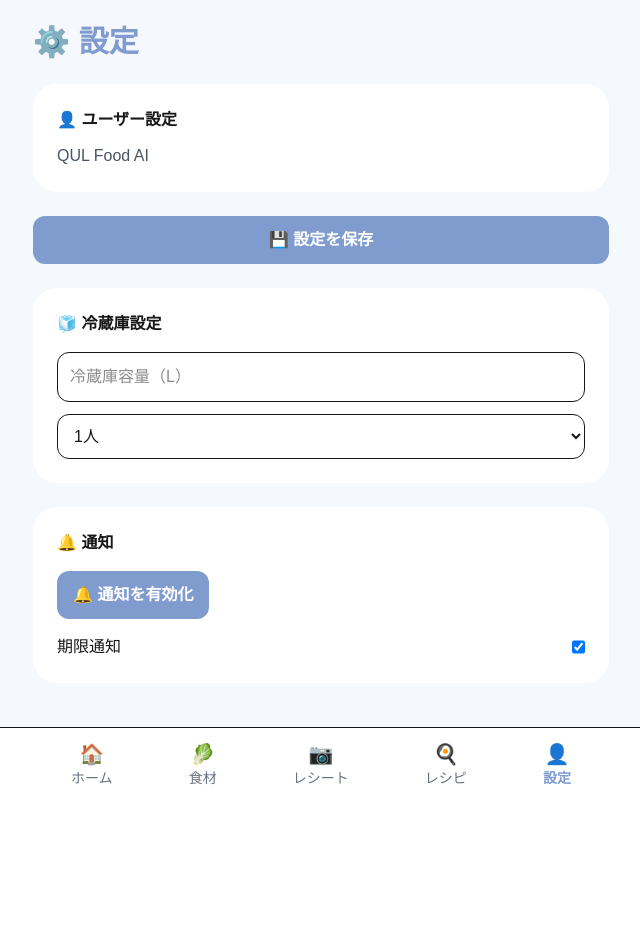
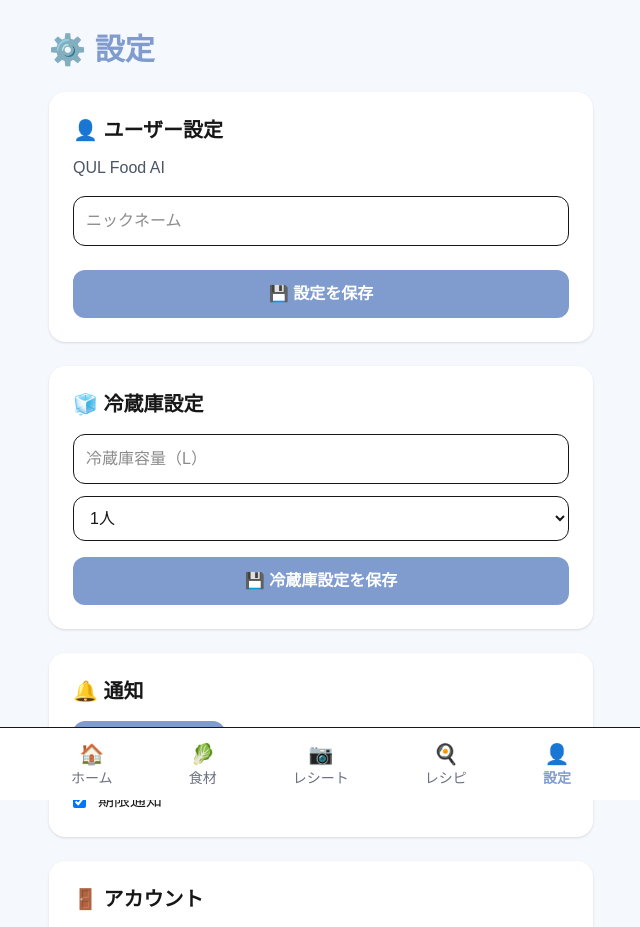
Before and after one commit to QUL-Group/QUL-Food-ai, a Next.js app: page /settings in a window 1280 px wide. Shown: the top 927 px of the page, without its empty margins (319-959 px from the left). Before the commit the page ends 800 px from the top, so only its background shows below. Built offline with nearby package versions, Linux system fonts and the light colour scheme.

Commit message:
Add nickname to user setup

```diff
--- a/app/settings/page.tsx
+++ b/app/settings/page.tsx
@@ -1,6 +1,7 @@
 "use client";
 
 import { useEffect, useState } from "react";
+import { useRouter } from "next/navigation";
 
 import BottomNav from "@/components/BottomNav";
 
@@ -9,429 +10,254 @@ import { auth } from "@/lib/firebase";
 import {
   saveUserSettings,
   getUserSettings,
-  saveNotificationToken
+  saveNotificationToken,
 } from "@/lib/userService";
 
 import {
-  requestNotificationPermission
+  requestNotificationPermission,
 } from "@/lib/notificationClient";
 
+import { signOut } from "firebase/auth";
 
+export default function SettingsPage() {
+  const router = useRouter();
 
+  const [capacity, setCapacity] = useState("");
+  const [family, setFamily] = useState("1");
+  const [notice, setNotice] = useState(true);
+  const [nickname, setNickname] = useState("");
 
-export default function SettingsPage(){
+  useEffect(() => {
+    const load = async () => {
+      const user = auth.currentUser;
 
+      if (!user) return;
 
-const [capacity,setCapacity] =
-useState("");
+      const data = await getUserSettings(user.uid);
 
-
-const [family,setFamily] =
-useState("1");
-
-
-
-const [notice,setNotice] =
-useState(true);
-
-useEffect(()=>{
-
-
-  const load =
-  async()=>{
-
-
-    const user =
-    auth.currentUser;
-
-
-    if(!user)
-      return;
-
-
-
-    const data =
-    await getUserSettings(
-      user.uid
+      if (data) {
+        setNickname(data.nickname || "");
+        setCapacity(
+          data.fridgeSize?.toString() ||
+          data.capacity?.toString() ||
+          ""
         );
 
-
-
-    if(data){
-
-
-      setCapacity(
-        data.capacity || ""
+        setFamily(
+          data.familyCount?.toString() ||
+          data.family?.toString() ||
+          "1"
         );
 
+        setNotice(
+          data.notification ??
+          data.notice ??
+          true
+        );
+      }
+    };
 
-      setFamily(
-        data.family || "1"
+    load();
+  }, []);
+
+  const save = async () => {
+    const user = auth.currentUser;
+
+    if (!user) {
+      alert("ログインしてください");
+      return;
+    }
+
+    await saveUserSettings(user.uid, {
+      nickname,
+      fridgeSize: Number(capacity),
+      familyCount: Number(family),
+      notification: notice,
+
+      // 既存データとの互換性
+      capacity,
+      family,
+      notice,
+    });
+
+    alert("設定を保存しました");
+  };
+
+  const enableNotification = async () => {
+    const token = await requestNotificationPermission();
+
+    console.log("通知TOKEN", token);
+
+    const user = auth.currentUser;
+
+    if (user && token) {
+      await saveNotificationToken(
+        user.uid,
+        token
+      );
+    }
+
+    alert("通知を有効化しました");
+  };
+
+  const logout = async () => {
+    const confirmed = window.confirm(
+      "ログアウトしますか？"
     );
 
+    if (!confirmed) return;
 
-      setNotice(
-        data.notice ?? true
+    try {
+      await signOut(auth);
+      router.push("/login");
+    } catch (error) {
+      console.error(
+        "Logout error:",
+        error
       );
 
-
+      alert(
+        "ログアウトに失敗しました"
+      );
     }
-
-
   };
 
+  return (
+    <main className="min-h-screen bg-[#F5F8FC] pb-24">
+      <div className="max-w-xl mx-auto px-4 py-8">
 
-  load();
-
-
-},[]);
-
-
-return (
-
-<>
-
-
-<main className="
-min-h-screen
-bg-[#F5F8FC]
-p-6
-pb-28
-">
-
-
-<div className="
-max-w-xl
-mx-auto
-">
-
-
-
-<h1 className="
-text-3xl
-font-bold
-text-[#809CCF]
-">
-
+        <h1 className="text-3xl font-bold text-[#809CCF]">
           ⚙️ 設定
-
         </h1>
 
-
-
-
-
-
-<section className="
-mt-6
-bg-white
-rounded-3xl
-p-6
-">
-
-
-<h2 className="font-bold">
-
+        {/* ユーザー設定 */}
+        <section className="mt-6 bg-white rounded-2xl shadow p-6">
+          <h2 className="text-xl font-bold">
             👤 ユーザー設定
-
           </h2>
 
-
-
-<p className="
-mt-3
-text-gray-600
-">
-
+          <p className="mt-3 text-gray-600">
             QUL Food AI
-
           </p>
 
+          <input
+            value={nickname}
+            onChange={(e) =>
+              setNickname(e.target.value)
+            }
+            placeholder="ニックネーム"
+            className="mt-4 w-full border rounded-xl p-3"
+          />
 
+          <button
+            onClick={save}
+            className="mt-6 w-full bg-[#809CCF] text-white py-3 rounded-xl font-bold"
+          >
+            💾 設定を保存
+          </button>
         </section>
 
-<button
-
-onClick={async()=>{
-
-
-const user =
-auth.currentUser;
-
-
-if(!user)
-return;
-
-
-
-await saveUserSettings(
-
-user.uid,
-
-{
-
-capacity,
-
-family,
-
-notice
-
-}
-
-);
-
-
-
-alert(
-"設定を保存しました"
-);
-
-
-}}
-
-className="
-mt-6
-w-full
-bg-[#809CCF]
-text-white
-py-3
-rounded-xl
-font-bold
-"
-
->
-
-💾 設定を保存
-
-</button>
-
-
-
-
-
-<section className="
-mt-6
-bg-white
-rounded-3xl
-p-6
-">
-
-
-<h2 className="font-bold">
-
+        {/* 冷蔵庫設定 */}
+        <section className="mt-6 bg-white rounded-2xl shadow p-6">
+          <h2 className="text-xl font-bold">
             🧊 冷蔵庫設定
-
           </h2>
 
-
-
           <input
-
             value={capacity}
-
-onChange={
-e=>setCapacity(
-e.target.value
-)
+            onChange={(e) =>
+              setCapacity(e.target.value)
             }
-
             placeholder="冷蔵庫容量（L）"
-
-className="
-mt-4
-w-full
-border
-rounded-xl
-p-3
-"
-
+            type="number"
+            className="mt-4 w-full border rounded-xl p-3"
           />
 
-
-
           <select
-
             value={family}
-
-onChange={
-e=>setFamily(
-e.target.value
-)
+            onChange={(e) =>
+              setFamily(e.target.value)
             }
-
-className="
-mt-3
-w-full
-border
-rounded-xl
-p-3
-"
-
+            className="mt-3 w-full border rounded-xl p-3"
           >
-
-
             <option value="1">
               1人
             </option>
-
 
             <option value="2">
               2人
             </option>
 
-
             <option value="3">
               3人
             </option>
 
-
             <option value="4">
-4人以上
+              4人
             </option>
 
+            <option value="5">
+              5人
+            </option>
 
+            <option value="6">
+              6人以上
+            </option>
           </select>
 
-
-
+          <button
+            onClick={save}
+            className="mt-4 w-full bg-[#809CCF] text-white py-3 rounded-xl font-bold"
+          >
+            💾 冷蔵庫設定を保存
+          </button>
         </section>
 
-
-
-
-
-
-
-
-<section className="
-mt-6
-bg-white
-rounded-3xl
-p-6
-">
-
-
-<h2 className="font-bold">
-
+        {/* 通知 */}
+        <section className="mt-6 bg-white rounded-2xl shadow p-6">
+          <h2 className="text-xl font-bold">
             🔔 通知
-
           </h2>
 
           <button
-
-onClick={async()=>{
-
-
-const token =
-await requestNotificationPermission();
-
-
-
-console.log(
-"通知TOKEN",
-token
-);
-
-
-
-const user =
-auth.currentUser;
-
-
-
-if(
-user &&
-token
-){
-
-
-await saveNotificationToken(
-
-user.uid,
-
-token
-
-);
-
-
-}
-
-
-
-alert(
-"通知を有効化しました"
-);
-
-
-}}
-
-className="
-mt-4
-bg-[#809CCF]
-text-white
-px-4
-py-3
-rounded-xl
-font-bold
-"
-
+            onClick={enableNotification}
+            className="mt-4 bg-[#809CCF] text-white px-4 py-3 rounded-xl font-bold"
           >
-
             🔔 通知を有効化
-
           </button>
 
-
-
-<label className="
-flex
-justify-between
-mt-4
-">
-
+          <label className="mt-5 flex items-center gap-3">
+            <input
+              type="checkbox"
+              checked={notice}
+              onChange={(e) =>
+                setNotice(e.target.checked)
+              }
+            />
 
             <span>
-
               期限通知
-
             </span>
-
-
-<input
-
-type="checkbox"
-
-checked={notice}
-
-onChange={
-e=>setNotice(
-e.target.checked
-)
-}
-
-/>
-
-
           </label>
-
-
         </section>
 
+        {/* ログアウト */}
+        <section className="mt-6 bg-white rounded-2xl shadow p-6">
+          <h2 className="text-xl font-bold">
+            🚪 アカウント
+          </h2>
 
-
-
+          <button
+            onClick={logout}
+            className="mt-4 w-full border border-red-300 text-red-500 py-3 rounded-xl font-bold"
+          >
+            🚪 ログアウト
+          </button>
+        </section>
 
       </div>
 
+      <BottomNav />
     </main>
-
-
-<BottomNav/>
-
-
-</>
-
   );
-
-
 }
```
Lines whose indentation alone changed are shown as unchanged.
